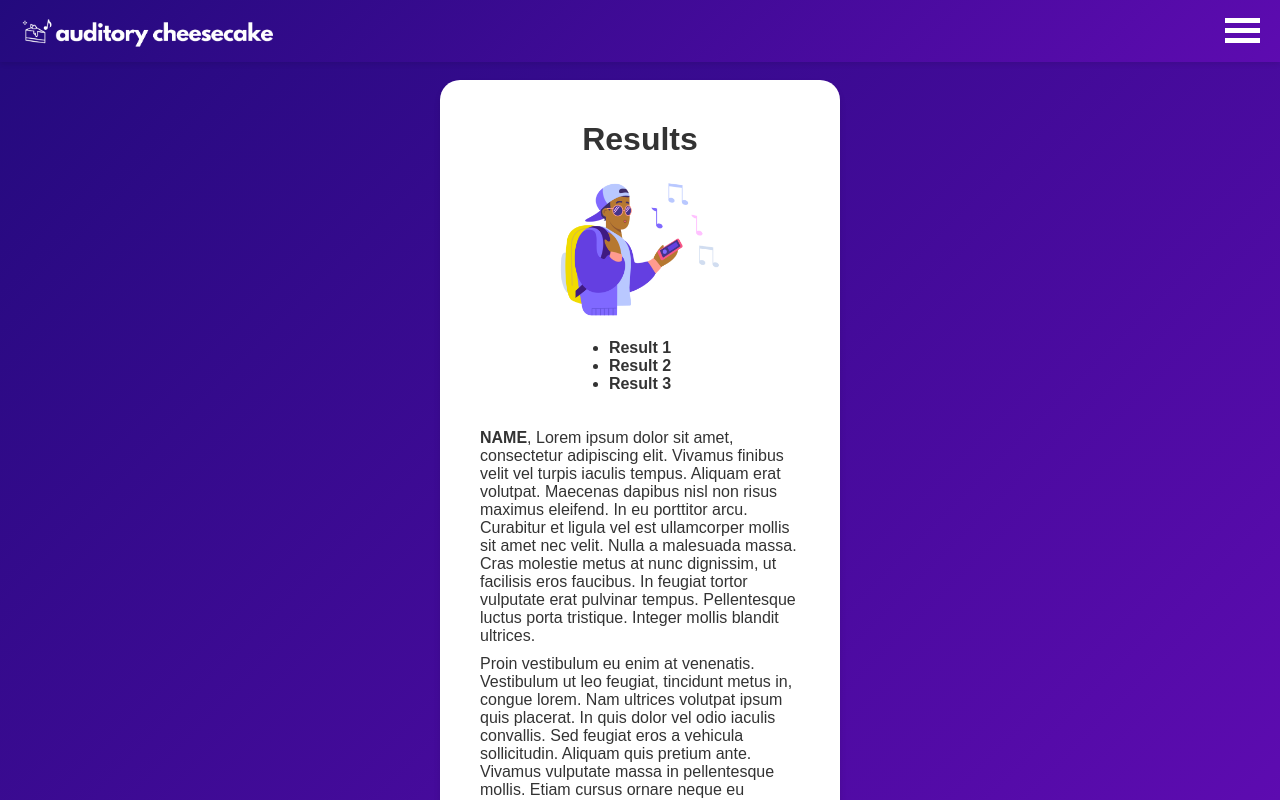
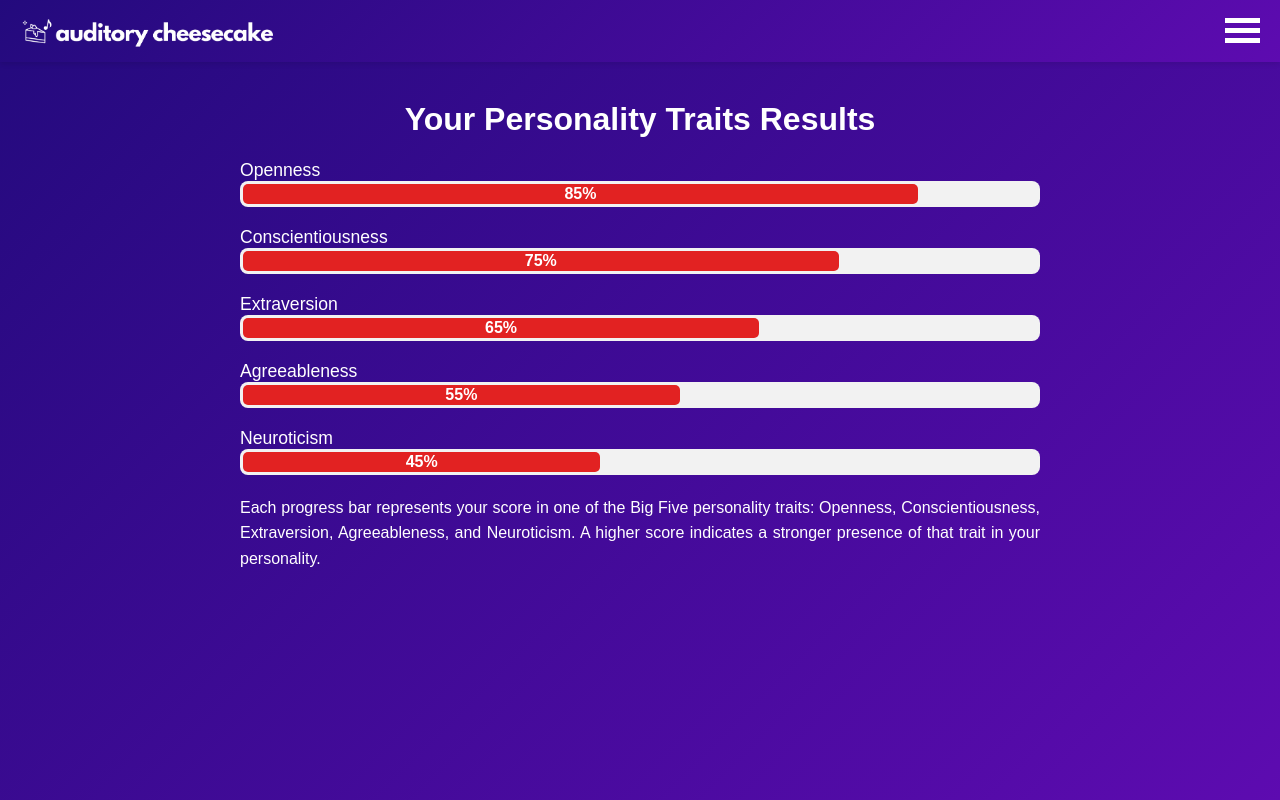
Before and after one commit to agiledev-students-spring2024/4-final-project-auditory-cheesecake, a React (Create React App) app in the folder frontend/: page /Results in a window 1280 px wide. Built offline with nearby package versions, Linux system fonts and the light colour scheme; the HTML template or start-up script is replaced by a standard one.

Commit message:
Results Page Design

```diff
--- a/frontend/package.json
+++ b/frontend/package.json
@@ -3,17 +3,17 @@
   "version": "0.1.0",
   "private": true,
   "dependencies": {
+    "@babel/plugin-proposal-private-property-in-object": "^7.21.11",
     "@testing-library/jest-dom": "^5.17.0",
     "@testing-library/react": "^13.4.0",
     "@testing-library/user-event": "^13.5.0",
-    "@babel/plugin-proposal-private-property-in-object":"^7.21.11",
     "framer-motion": "^11.0.12",
     "hamburger-react": "^2.5.0",
     "react": "^18.2.0",
     "react-burger-menu": "^3.0.9",
     "react-dom": "^18.2.0",
     "react-router-dom": "^6.22.2",
-    "react-scripts": "5.0.1",
+    "react-scripts": "^5.0.1",
     "web-vitals": "^2.1.4"
   },
   "scripts": {
--- a/frontend/src/views/Results/Results.css
+++ b/frontend/src/views/Results/Results.css
@@ -1,44 +1,47 @@
 .results {
-    display: flex;
-    min-height:100vh;
-    flex-direction: column;
-    align-items: center;
-    justify-content: center;
-    padding: 20px;
+    font-family: Arial, sans-serif;
+    color: #ffffff;
     padding-top: 80px;
-    align-content: center;
   }
 
   .results-wrapper {
+    max-width: 800px;
+    margin: auto;
+  }
+
+  h1 {
+    text-align: center;
+    color: #ffffff;
+  }
+
+  .progress-container {
+    margin: 20px 0;
+  }
+
+  .progress-container label {
+    font-size: 1.1em;
+    color: #ffffff;
+  }
+
+  .progress-bar {
+    background-color: #f2f2f2;
+    border-radius: 8px;
+    padding: 3px;
+  }
+
+  .progress {
+    background-color: #e22222; /* Change this color to customize */
+    height: 20px;
+    border-radius: 5px;
     display: flex;
-    flex-direction: column;
     align-items: center;
     justify-content: center;
-    width: 100%;
-    max-width: 400px;
-    background-color: #fff;
-    padding: 20px;
-    border-radius: 20px;
-    box-shadow: 0 4px 6px rgba(0, 0, 0, 0.1);
+    color: white;
+    font-weight: bold;
   }
 
-
-.Results ul {
-    padding: 0;
-    margin: 0;
-}
-.ResultsWrapper {
-    display: flex;
-    flex-direction: column;
-    align-items: center;
-    justify-content: center;
-    padding: 20px;
-}
-.ResultsImage {
-    max-width: 200px;
-    max-height: 200px;
-}
-.ResultsImage img {
-    width: 100%;
-    height: 100%;
-}
+  .results-description {
+    margin-top: 20px;
+    line-height: 1.6;
+    text-align: justify;
+  }
--- a/frontend/src/views/Results/Results.jsx
+++ b/frontend/src/views/Results/Results.jsx
@@ -1,28 +1,36 @@
 import React from 'react';
 import './Results.css';
 
+const ProgressBar = ({ trait, score }) => (
+  <div className="progress-container">
+    <label>{trait}</label>
+    <div className="progress-bar">
+      <div className="progress" style={{ width: `${score}%` }}>{score}%</div>
+    </div>
+  </div>
+);
+
 const Results = () => {
+  const bigFiveScores = {
+    Openness: 85,
+    Conscientiousness: 75,
+    Extraversion: 65,
+    Agreeableness: 55,
+    Neuroticism: 45
+  };
 
   return (
     <div className="results">
-      <div className = "results-wrapper">
-        <h1>Results</h1>
-        <div className="ResultsImage">
-          <img src="/singleListening.png" alt="personality" />
-        </div>
-        <ul>
-          <li><b>Result 1</b></li>
-          <li><b>Result 2</b></li>
-          <li><b>Result 3</b></li>
-        </ul>
-        <div className="ResultsWrapper">
-          <p><b>NAME</b>, Lorem ipsum dolor sit amet, consectetur adipiscing elit. Vivamus finibus velit vel turpis iaculis tempus. Aliquam erat volutpat. Maecenas dapibus nisl non risus maximus eleifend. In eu porttitor arcu. Curabitur et ligula vel est ullamcorper mollis sit amet nec velit. Nulla a malesuada massa. Cras molestie metus at nunc dignissim, ut facilisis eros faucibus. In feugiat tortor vulputate erat pulvinar tempus. Pellentesque luctus porta tristique. Integer mollis blandit ultrices. </p>
-          <p>Proin vestibulum eu enim at venenatis. Vestibulum ut leo feugiat, tincidunt metus in, congue lorem. Nam ultrices volutpat ipsum quis placerat. In quis dolor vel odio iaculis convallis. Sed feugiat eros a vehicula sollicitudin. Aliquam quis pretium ante. Vivamus vulputate massa in pellentesque mollis. Etiam cursus ornare neque eu eleifend. Aliquam eu tempor sem. Proin ac lacus non tellus sodales ultrices sed vestibulum ante. Vestibulum ante ipsum primis in faucibus orci luctus et ultrices posuere cubilia curae;</p>
-          <p>Integer turpis odio, dictum ut maximus in, iaculis quis mi. Aliquam porta dignissim elit, sit amet viverra erat viverra quis. Pellentesque fringilla, leo nec molestie gravida, libero est placerat elit, nec dapibus ex eros a justo. Duis fringilla maximus sapien, in venenatis neque. Cras ultrices sit amet dolor sed dictum. Nulla placerat nibh felis, eu ultricies nunc aliquet sit amet. Proin lacus justo, auctor ut tempus vitae, finibus ac tortor. Nulla nec massa vel purus semper congue eu id turpis. Quisque dapibus quam at egestas dapibus. Sed et sodales massa. Vestibulum sodales nibh nec dolor luctus, quis volutpat velit congue. Donec quis turpis a metus vehicula tincidunt. Ut massa turpis, feugiat sit amet scelerisque eget, commodo vitae urna. Vivamus a ex sit amet velit blandit volutpat in in ligula. </p>
-          <p>Suspendisse sagittis convallis mattis. Nulla et scelerisque odio. Pellentesque tempus tristique dui, sed interdum ligula gravida sit amet. Vivamus id nunc ut libero interdum vehicula. Nam id gravida nisl. Praesent sit amet diam ut ipsum bibendum consequat. Nulla fermentum dapibus lacus nec placerat. Vestibulum dapibus viverra diam, vitae sollicitudin sapien gravida eget. Morbi non odio sit amet tortor lacinia elementum ut quis quam. </p>
+      <div className="results-wrapper">
+        <h1>Your Personality Traits Results</h1>
+        {Object.entries(bigFiveScores).map(([trait, score]) => (
+          <ProgressBar key={trait} trait={trait} score={score} />
+        ))}
+        <div className="results-description">
+          <p>Each progress bar represents your score in one of the Big Five personality traits: Openness, Conscientiousness, Extraversion, Agreeableness, and Neuroticism. A higher score indicates a stronger presence of that trait in your personality.</p>
+          {/* Add more <p> tags or other HTML elements here for additional descriptions */}
         </div>
       </div>
-
     </div>
   );
 };
```
